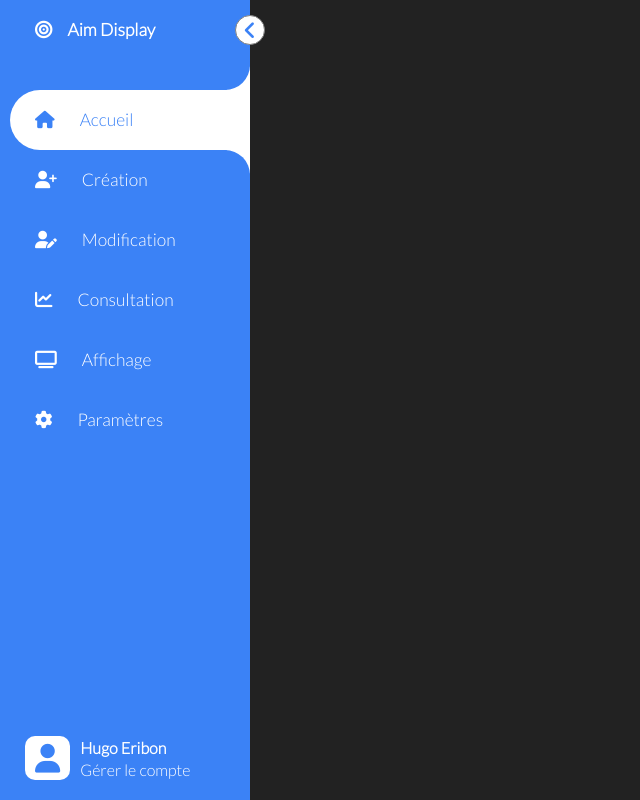
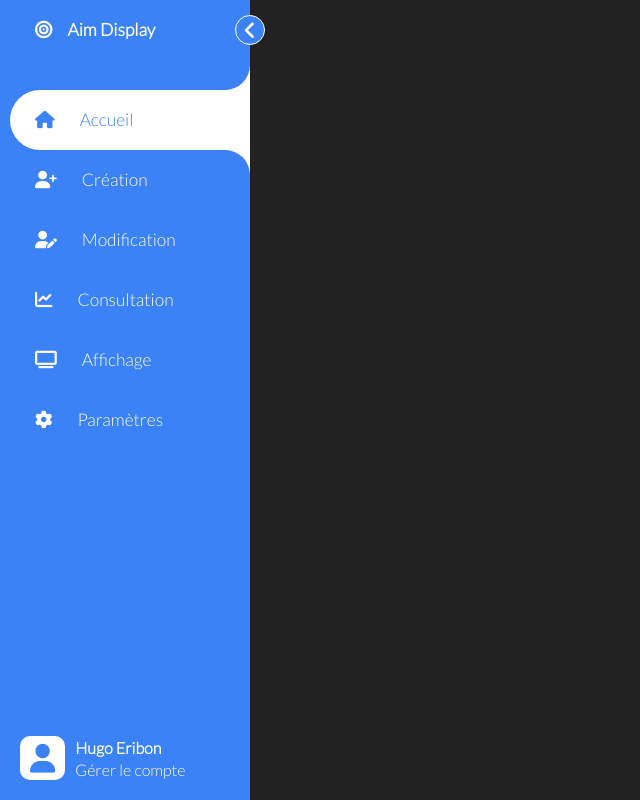
Before and after one commit to HugoErb/AimDisplay, an Angular app: page /creation in a window 1280 px wide. In both pictures the pointer is over the button 250 px from the left and 30 px from the top of the page. Shown: the whole page, without its empty margins (0-640 px from the left). Built offline with nearby package versions, Linux system fonts and the light colour scheme.

Commit message:
fix anim sidebar footer

```diff
--- a/src/app/creation/creation.component.scss
+++ b/src/app/creation/creation.component.scss
@@ -144,7 +144,8 @@ $black2: #999;
     top: -50px;
 }
 
-/* Styles du bouton de collapse */
+/****************************************** Sidebar Collapse Button *******************************************/
+
 .sidebar-button {
     position: absolute;
     top: 15px;
@@ -164,6 +165,12 @@ $black2: #999;
     z-index: 1;
 }
 
+.sidebar-button:hover{
+    background-color: $primary;
+    color: $background;
+    border-color: $background;
+}
+
 .rotate-icon {
     transform: rotate(-180deg);
     padding-top: 1px;
@@ -175,16 +182,15 @@ $black2: #999;
     transition: transform 0.3s ease-in-out;
 }
 
-/* Style pour le footer de la sidebar */
+/****************************************** Sidebar Footer *******************************************/
+
 .sidebar-footer {
     position: absolute;
     bottom: 0;
-    width: 190px;
     display: flex;
     align-items: center;
-    padding-left: 15px;
+    padding-left: 10px;
     padding-bottom: 20px;
-    overflow: hidden;
 }
 
 /* Style pour l'icône de l'utilisateur */
@@ -205,6 +211,7 @@ $black2: #999;
 .sidebar-footer .user-info .user-name {
     font-weight: bold;
     color: $background;
+    width: 190px;
 }
 
 .sidebar-footer .user-info a {
```
